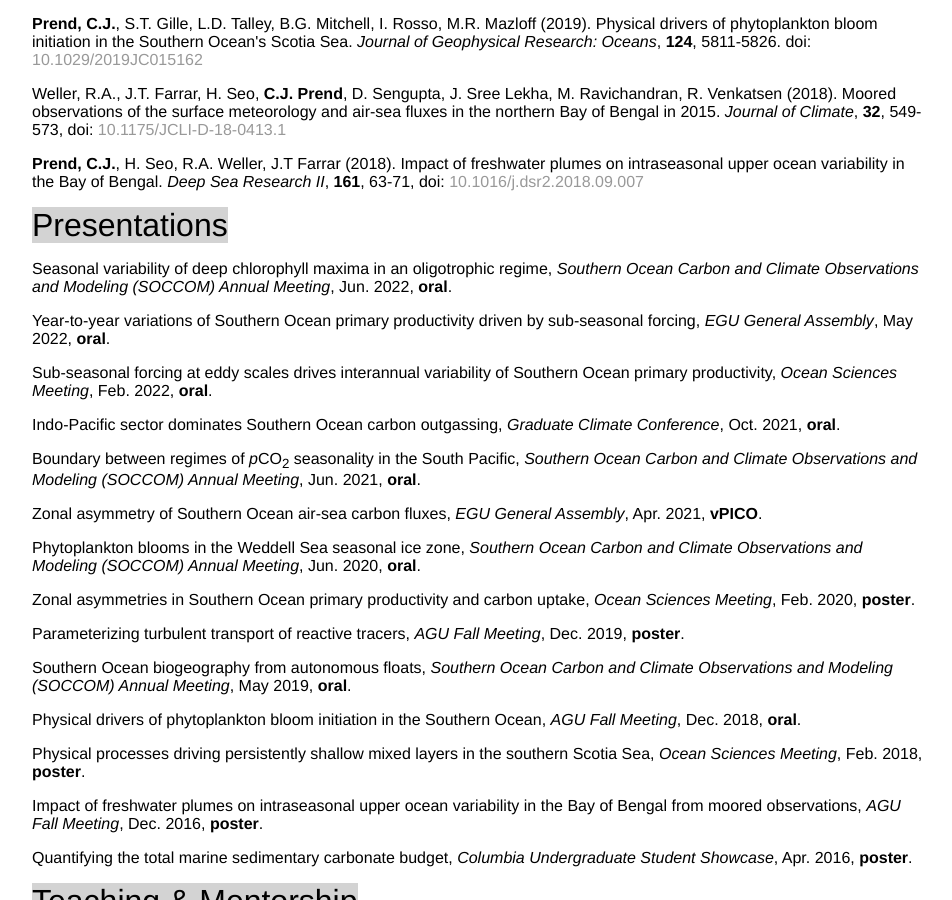
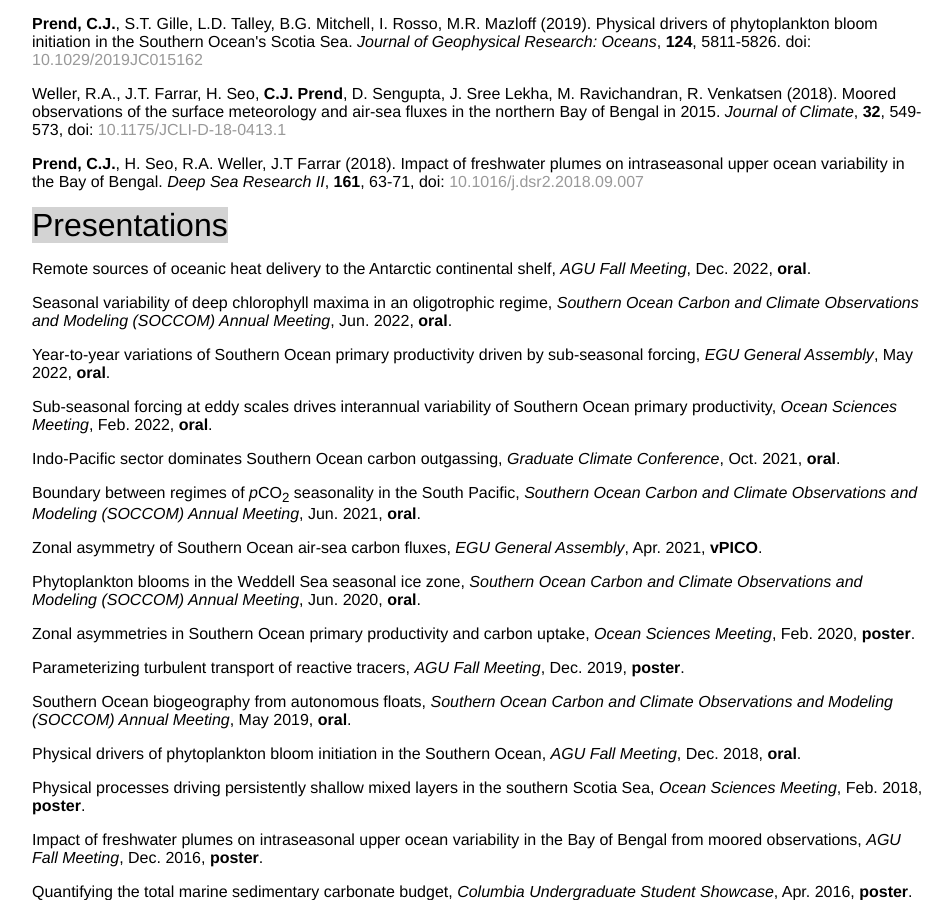
Before and after one commit to cprend/cprend.github.io, a Jekyll site: the page cv/index.html, which Jekyll copies as it is, in a window 1280 px wide and 900 px high, scrolled down 1098 px. Shown: the whole window, without its empty margins (160-1112 px from the left). Built offline with Jekyll 4.4.1, drawn with Linux system fonts in a browser that asks for light colours.

Commit message:
Update index.html

```diff
--- a/cv/index.html
+++ b/cv/index.html
@@ -53,6 +53,7 @@
 		<p><b>Prend, C.J.</b>, H. Seo, R.A. Weller, J.T Farrar (2018). Impact of freshwater plumes on intraseasonal
 		upper ocean variability in the Bay of Bengal. <em>Deep Sea Research II</em>, <b>161</b>, 63-71, doi: <a href="https://www.sciencedirect.com/science/article/pii/S0967064517304010?via%3Dihub">10.1016/j.dsr2.2018.09.007</a></p>
 		<p1>Presentations</p1>
+		<p>Remote sources of oceanic heat delivery to the Antarctic continental shelf, <em>AGU Fall Meeting</em>, Dec. 2022, <b>oral</b>.</p>
 		<p>Seasonal variability of deep chlorophyll maxima in an oligotrophic regime, <em>Southern Ocean Carbon and Climate Observations and Modeling (SOCCOM) Annual Meeting</em>, Jun. 2022, <b>oral</b>.</p>
 		<p>Year-to-year variations of Southern Ocean primary productivity driven by sub-seasonal forcing, <em>EGU General Assembly</em>, May 2022, <b>oral</b>.</p>
 		<p>Sub-seasonal forcing at eddy scales drives interannual variability of Southern Ocean primary productivity, <em>Ocean Sciences Meeting</em>, Feb. 2022, <b>oral</b>.</p>
```
